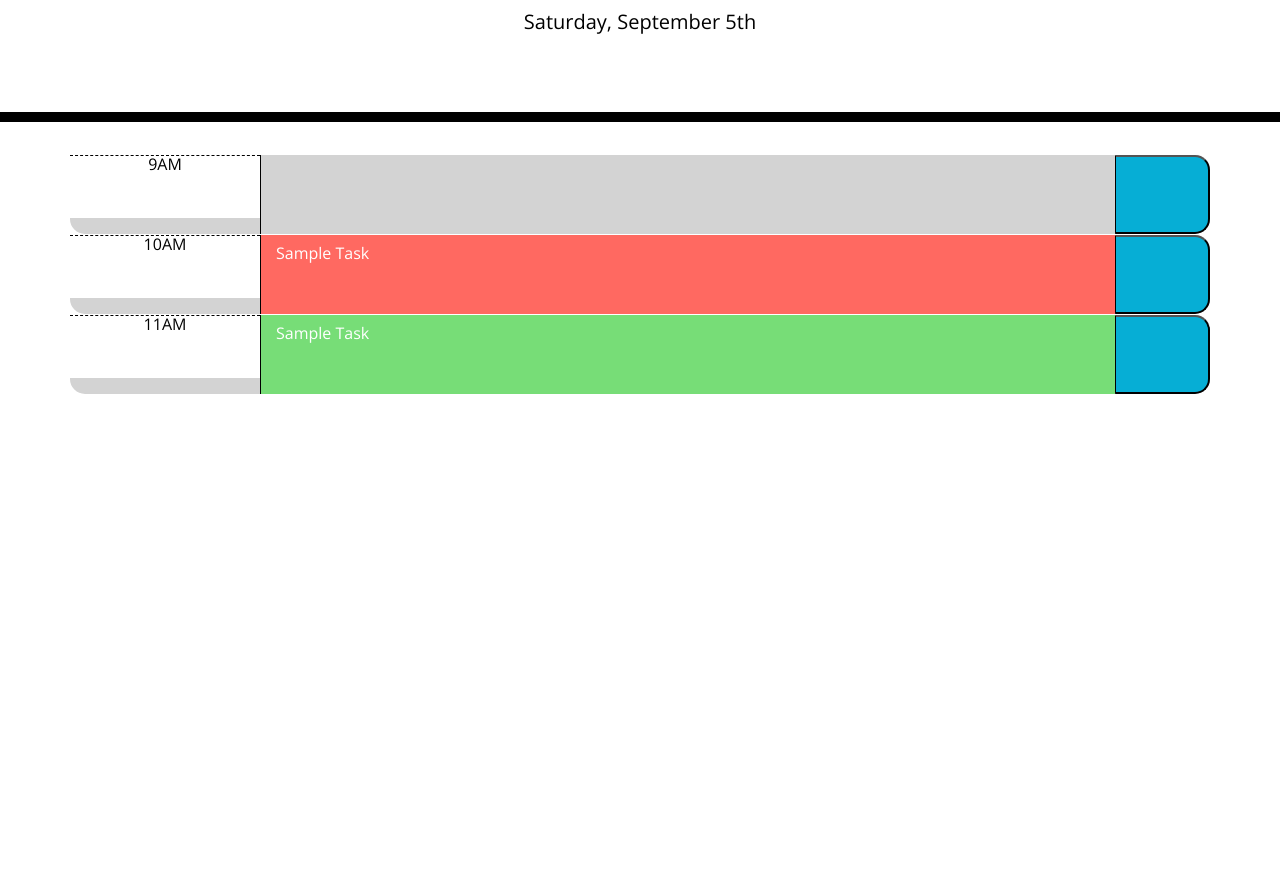
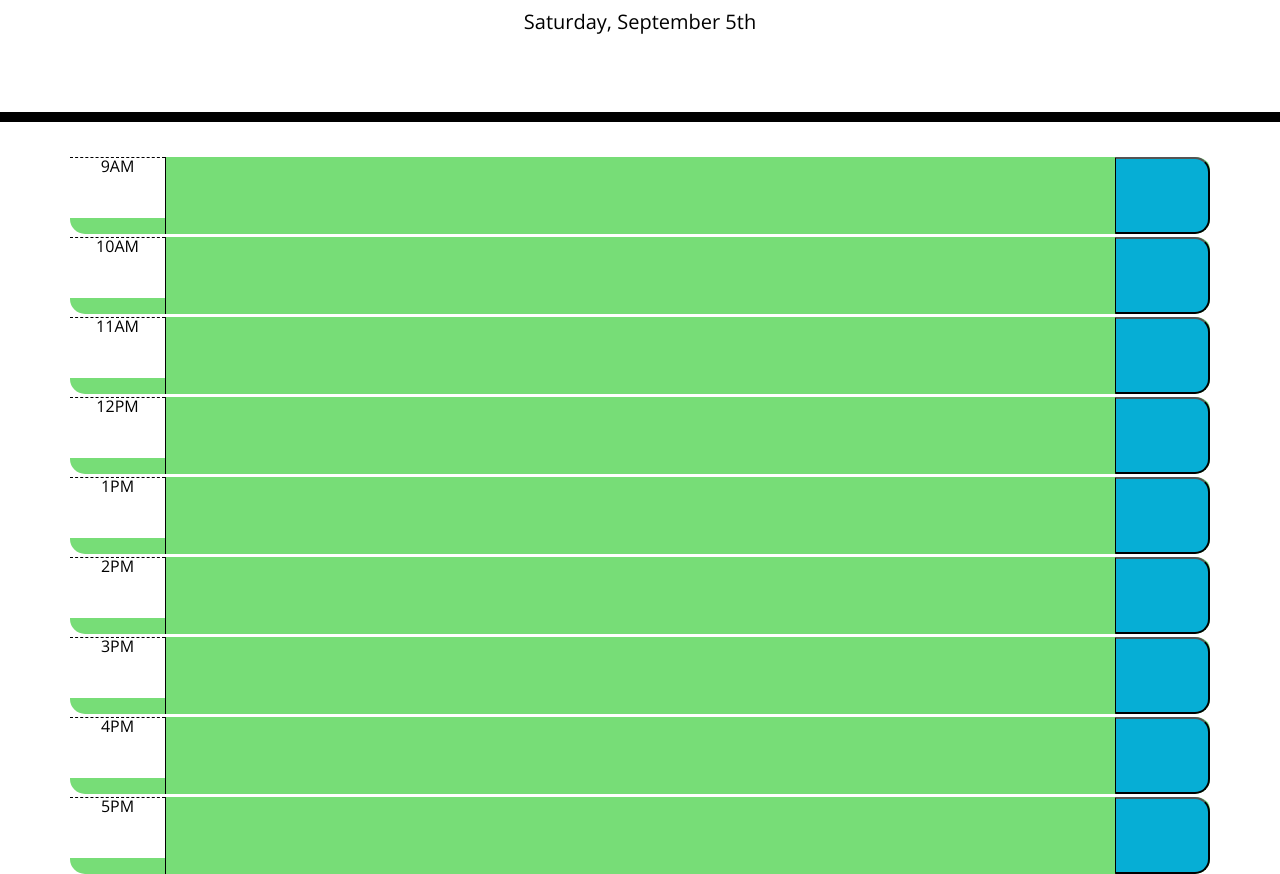
Before and after one commit to AmandaGuerriero/work-day, a plain HTML site: page index.html in a window 1280 px wide. Shown: the part 182-1056 px from the top of the page. Before the commit the page ends 800 px from the top, so only its background shows below. Drawn offline with nearby package versions, Linux system fonts and the light colour scheme; a web font is replaced by a local one.

Commit message:
Cleaned up code with my tutor to get retrieval from local storage to work and conditional statements

```diff
--- a/assets/css/style.css
+++ b/assets/css/style.css
@@ -33,7 +33,7 @@ textarea{
 .row {
   white-space: pre-wrap;
   height: 80px;
-  border-top: 1px solid white;;
+  border-top: 3px solid white;;
 }
 
 .hour {
--- a/assets/js/script.js
+++ b/assets/js/script.js
@@ -1,3 +1,4 @@
+$(document).ready(function (){
     // Print current day
     var day = document.getElementById("currentDay");
     $("#currentDay").text(moment().format("dddd, MMMM Do"));
@@ -11,27 +12,43 @@ $(".saveBtn").on("click", function () {
     })
 
     // Retrieve Task from Local Storage
-$("#hour9am" .description).val(localStorage.getItem("hour9am"));
-
+    $("#hour-9 .description").val(localStorage.getItem("hour-9"));
+    $("#hour-10 .description").val(localStorage.getItem("hour-10"));
+    $("#hour-11 .description").val(localStorage.getItem("hour-11"));
+    $("#hour-12 .description").val(localStorage.getItem("hour-12"));
+    $("#hour-13 .description").val(localStorage.getItem("hour-13"));
+    $("#hour-14 .description").val(localStorage.getItem("hour-14"));
+    $("#hour-15 .description").val(localStorage.getItem("hour-15"));
+    $("#hour-16 .description").val(localStorage.getItem("hour-16"));
+    $("#hour-17 .description").val(localStorage.getItem("hour-17"));
 
     // Style Hours based on past, present, future
     var hourCheck = function() {
-    var currentTime = moment().format("hA");
+        var currentTime = moment().hours();
         console.log(currentTime);
 
         $(".time-block").each(function () {
-        var hourRow = ("#hour9am")
+            var hourRow = parseInt($(this).attr("id").split("-")[1]);
             console.log(hourRow, currentTime);
             if (hourRow < currentTime) {
                 $(this).addClass("past");
             }
             else if (hourRow === currentTime) {
+                $(this).removeClass("past");
                 $(this).addClass("present");
             }
             else {
+                $(this).removeClass("past");
+                $(this).removeClass("present");
                 $(this).addClass("future");
             }
         })
     };
 
-hourCheck ();
+    hourCheck();
+
+    // Set Interval
+
+    var interval = setInterval(hourCheck, 15000);
+
+});
--- a/index.html
+++ b/index.html
@@ -31,20 +31,50 @@
     </header>
     <div class="container">
       <!-- Timeblocks go here -->
-      <div id="hour9am" class="row time-block">
-          <p class="hour col-2">9AM</p>
-          <textarea class="col-9 description"></textarea>
-          <button class="col-1 saveBtn"><span class="oi oi-clipboard"></span></button>
+      <div id="hour-9" class="row time-block">
+          <p class="hour col-md-1">9AM</p>
+          <textarea class="col-md-10 description"></textarea>
+          <button class="col-md-1 saveBtn"><span class="oi oi-clipboard"></span></button>
       </div>
-      <div class="row time-block">
-        <p class="hour col-2">10AM</p>
-        <textarea class="col-9 description present">Sample Task</textarea>
-        <button class="col-1 saveBtn"><span class="oi oi-clipboard"></span></button>
+      <div id="hour-10" class="row time-block">
+        <p class="hour col-md-1">10AM</p>
+        <textarea class="col-md-10 description"></textarea>
+        <button class="col-md-1 saveBtn"><span class="oi oi-clipboard"></span></button>
       </div>
-      <div class="row time-block">
-        <p class="hour col-2">11AM</p>
-        <textarea class="col-9 description future">Sample Task</textarea>
-        <button class="col-1 saveBtn"><span class="oi oi-clipboard"></span></button>
+      <div id="hour-11" class="row time-block">
+        <p class="hour col-md-1">11AM</p>
+        <textarea class="col-md-10 description"></textarea>
+        <button class="col-md-1 saveBtn"><span class="oi oi-clipboard"></span></button>
+      </div>
+      <div id="hour-12" class="row time-block">
+        <p class="hour col-md-1">12PM</p>
+        <textarea class="col-md-10 description"></textarea>
+        <button class="col-md-1 saveBtn"><span class="oi oi-clipboard"></span></button>
+      </div>
+      <div id="hour-13" class="row time-block">
+        <p class="hour col-md-1">1PM</p>
+        <textarea class="col-md-10 description"></textarea>
+        <button class="col-md-1 saveBtn"><span class="oi oi-clipboard"></span></button>
+      </div>
+      <div id="hour-14" class="row time-block">
+        <p class="hour col-md-1">2PM</p>
+        <textarea class="col-md-10 description"></textarea>
+        <button class="col-md-1 saveBtn"><span class="oi oi-clipboard"></span></button>
+      </div>
+      <div id="hour-15" class="row time-block">
+        <p class="hour col-md-1">3PM</p>
+        <textarea class="col-md-10 description"></textarea>
+        <button class="col-md-1 saveBtn"><span class="oi oi-clipboard"></span></button>
+      </div>
+      <div id="hour-16" class="row time-block">
+        <p class="hour col-md-1">4PM</p>
+        <textarea class="col-md-10 description"></textarea>
+        <button class="col-md-1 saveBtn"><span class="oi oi-clipboard"></span></button>
+      </div>
+      <div id="hour-17" class="row time-block">
+        <p class="hour col-md-1">5PM</p>
+        <textarea class="col-md-10 description"></textarea>
+        <button class="col-md-1 saveBtn"><span class="oi oi-clipboard"></span></button>
       </div>
     </div>
     <script src="https://code.jquery.com/jquery-3.4.1.min.js"></script>
```
Lines whose indentation alone changed are shown as unchanged.
